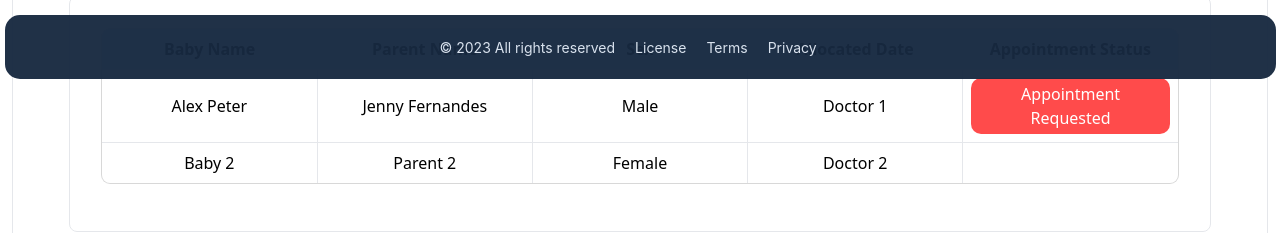
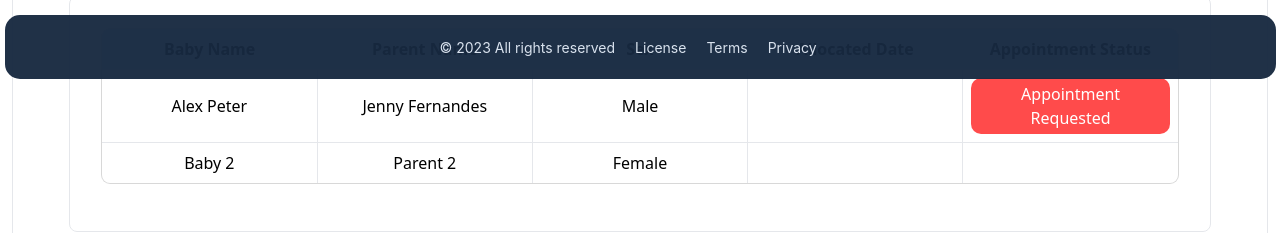
Before and after one commit to cepdnaclk/e19-co225-Baby-Developing-Tracking-System-Web-Application, a React (Vite) app in the folder Front-End/: page /Doctor in a window 1280 px wide. Shown: the part 716-949 px from the top of the page. Built offline with nearby package versions, Linux system fonts and the light colour scheme.

Commit message:
added axios.get() methods to midwife and doctor dashboards

```diff
--- a/Front-End/src/DoctorDashboard.jsx
+++ b/Front-End/src/DoctorDashboard.jsx
@@ -1,4 +1,5 @@
-import React, { useState } from "react";
+import React, { useState,useEffect } from "react";
+import axios from "axios";
 import BabyDetailsCard from "./BabyDetailsCard";
 import AppointmentDetailsCard from "./AppointmentDetailsCard";
 import { Nav } from "./Nav";
@@ -17,19 +18,48 @@ const DoctorDashboard = () => {
       name: "Alex Peter",
       parentName: "Jenny Fernandes",
       sex: "Male",
-      appointedDoctor: "Doctor 1",
+      midWifeName: "Midwife 1",
       hasAppointment: true,
     },
     {
       name: "Baby 2",
       parentName: "Parent 2",
       sex: "Female",
-      appointedDoctor: "Doctor 2",
+      midWifeName: "Midwife 2",
       hasAppointment: false,
     },
 
 
   ];
+
+  const [selectedBabyTableData,setSelectedBabyTableData] = useState(babyTableData);
+
+  // // Uncomment this to connect the table with the database
+  // //(Note that the fields are not correctly matching at the moment)
+
+  // useEffect(() => {
+  //   const fetchData = async () => {
+  //     try {
+  //       const token = JSON.parse(localStorage.getItem("user"));
+  //       const access = token.access_token;
+  //       console.log(access);
+
+  //       const response = await axios.get('http://localhost:8080/api/v1/doctor', {
+  //         headers: {
+  //           "Access-Control-Allow-Origin": true,
+  //           Authorization: "Bearer " + access
+  //         },
+  //       });
+
+  //       setSelectedBabyTableData(response.data);
+  //       console.log(response.data);
+  //     } catch (error) {
+  //       console.error('Error fetching data:', error);
+  //     }
+  //   };
+
+  //   fetchData();
+  // }, []);
 
 
   const handleBabyRowClick = (baby) => {
@@ -109,7 +139,7 @@ const DoctorDashboard = () => {
                 </tr>
               </thead>
               <tbody>
-                {babyTableData.map((baby) => (
+                {selectedBabyTableData.map((baby) => (
                   <tr
                     key={baby.name}
                     className="cursor-pointer hover:bg-gray-100"
--- a/Front-End/src/MidwifeDashboard.jsx
+++ b/Front-End/src/MidwifeDashboard.jsx
@@ -36,22 +36,35 @@ const MidwifeDashboard = () => {
   ];
 
   const [selectedBabyTableData,setSelectedBabyTableData] = useState(babyTableData);
+
+  // // Uncomment this to connect the table with the database
+  // //(Note that the fields are not correctly matching at the moment)
+  // //(Change the endpoint and fields as necessary)
+
   // useEffect(() => {
-  //   axios.get('http://localhost:8080/api/v1/doctor', {
-  //     headers: {
-  //       "Access-Control-Allow-Origin": true,
-  //       Authorization: 'Bearer eyJhbGciOiJIUzI1NiJ9.eyJzdWIiOiJnZGFzYW5heWFrZTU0QGdtYWlsLmNvbSIsImlhdCI6MTY4Njc2NjQ4OCwiZXhwIjoxNjg2ODUyODg4fQ.kT0cw1PBjm5WYVu5pJIUdPKNbsu4wp43xNePq5pu2kc'     },
-  //   })
-  //     .then(response => {
+  //   const fetchData = async () => {
+  //     try {
+  //       const token = JSON.parse(localStorage.getItem("user"));
+  //       const access = token.access_token;
+  //       console.log(access);
+
+  //       const response = await axios.get('http://localhost:8080/api/v1/doctor', {
+  //         headers: {
+  //           "Access-Control-Allow-Origin": true,
+  //           Authorization: "Bearer " + access
+  //         },
+  //       });
+
   //       setSelectedBabyTableData(response.data);
-  //       console.log(response.data)
-  //     })
-  //     .catch(error => {
+  //       console.log(response.data);
+  //     } catch (error) {
   //       console.error('Error fetching data:', error);
-  //     });
+  //     }
+  //   };
 
+  //   fetchData();
+  // }, []);
 
-  // }, []);
 
   // Sample data for the calendar
   const calendarData = [
@@ -123,7 +136,7 @@ const MidwifeDashboard = () => {
                     <td className="border py-2 px-3 text-center" onClick={() => handleBabyRowClick(baby)}>
                       {baby.sex}</td>
                     <td className="border py-2 px-3 text-center" onClick={() => handleBabyRowClick(baby)}>
-                      {baby.midWifeName}
+                      {baby.appointedDoctor}
                     </td>
                     <td className="border py-2 px-2 text-center">
                       {baby.hasAppointment && (
```
